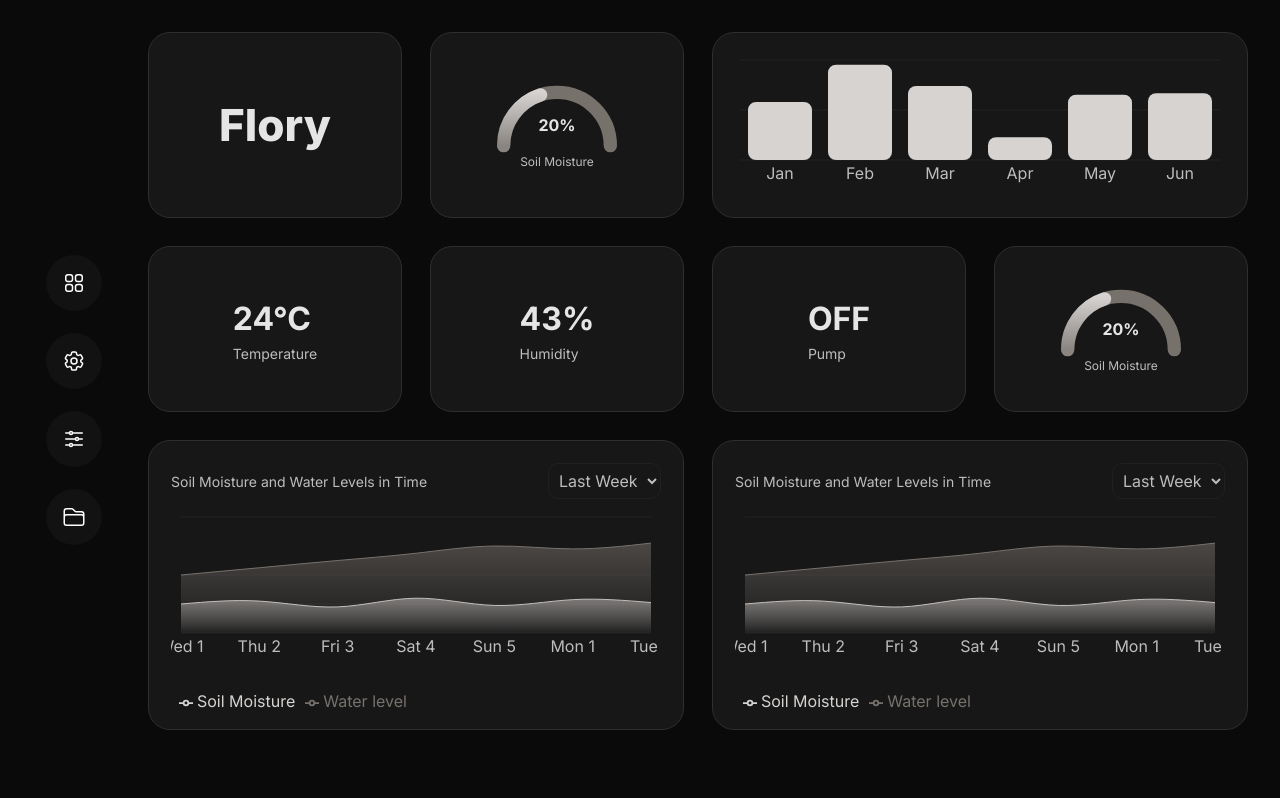
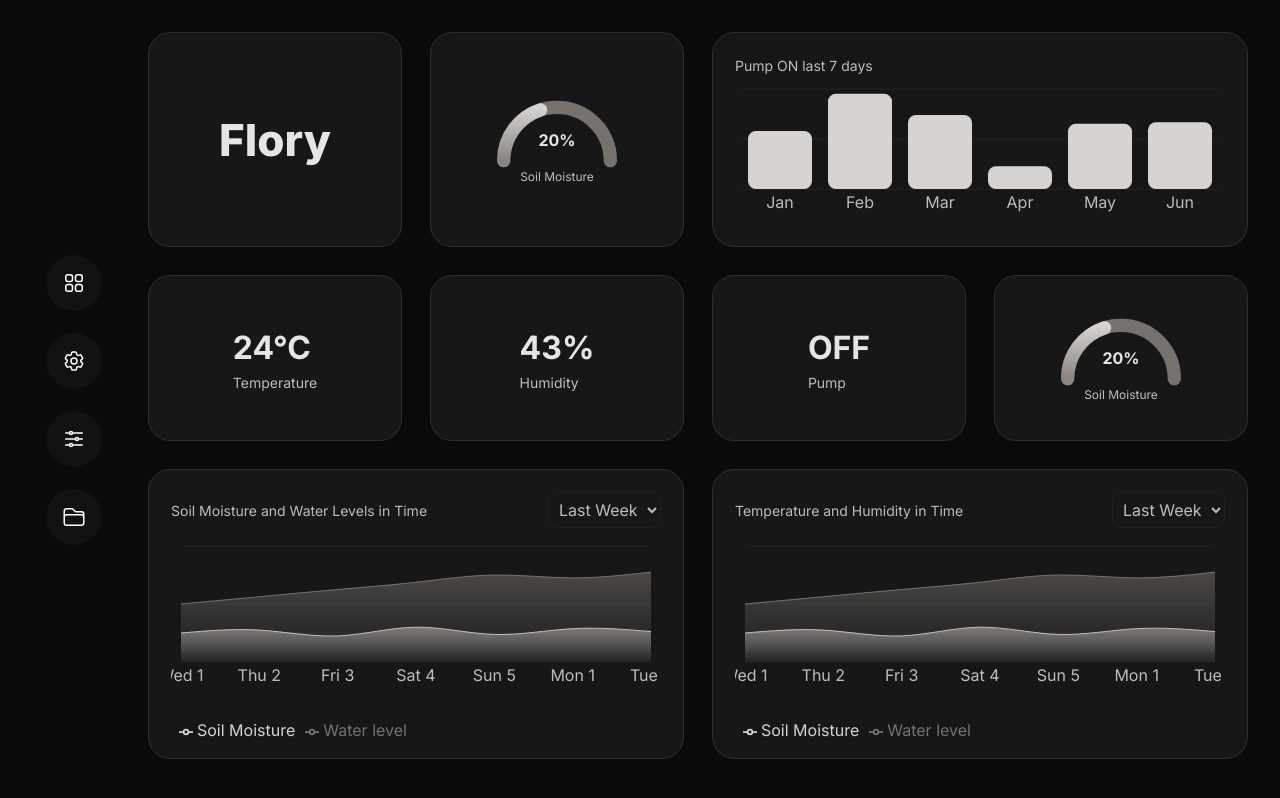
Before and after one commit to AthemiS13/Flory, a Next.js app in the folder my-app/: page / in a window 1280 px wide. Built offline with nearby package versions, Linux system fonts and the light colour scheme.

Commit message:
feat: add title prop to chart components for improved customization

```diff
--- a/my-app/components/charts/ChartAreaInteractive.client.tsx
+++ b/my-app/components/charts/ChartAreaInteractive.client.tsx
@@ -8,7 +8,7 @@ export default function ChartAreaInteractive({className = '', title='Soil Moistu
   return (
     <Card className={`card-large ${className}`} center={false}>
       <Suspense fallback={<div style={{height:180}} />}>
-        <Area />
+        <Area title={title} />
       </Suspense>
     </Card>
   )
--- a/my-app/components/charts/ChartRadialStacked.client.tsx
+++ b/my-app/components/charts/ChartRadialStacked.client.tsx
@@ -6,13 +6,13 @@ import { RadialBarChart, RadialBar, PolarRadiusAxis } from 'recharts'
 
 const chartData = [{ month: 'january', desktop: 1260, mobile: 570 }]
 
-export default function ChartRadialStacked({className = ''}:{className?:string}){
+export default function ChartRadialStacked({className = '', title = 'Water Level'}:{className?:string, title?:string}){
   const total = chartData[0].desktop + chartData[0].mobile
   return (
     <Card className={className}>
       <div style={{display:'flex',flexDirection:'column',alignItems:'center',gap:6}}>
         <div style={{fontWeight:700,color:'var(--fg)'}}>{total.toLocaleString()}</div>
-        <div style={{color:'var(--muted)'}}>Pump ON last 7 days</div>
+        <div style={{color:'var(--muted)'}}>{title}</div>
       </div>
       <div style={{height:160,width:220,marginTop:8}}>
         <RadialBarChart width={220} height={160} cx="50%" cy="100%" innerRadius={40} outerRadius={80} data={chartData} startAngle={180} endAngle={0}>
--- a/my-app/components/charts/_AreaInner.tsx
+++ b/my-app/components/charts/_AreaInner.tsx
@@ -12,11 +12,11 @@ const chartData = [
   { date: 'Tue 2', soil: 21, water: 62 },
 ]
 
-export default function AreaInner(){
+export default function AreaInner({title = 'Soil Moisture and Water Levels in Time'}:{title?:string}){
   return (
   <div style={{width:'100%'}}>
       <div style={{display:'flex',justifyContent:'space-between',alignItems:'center',marginBottom:8}}>
-        <div style={{fontSize:14,color:'var(--muted)'}}>Soil Moisture and Water Levels in Time</div>
+        <div style={{fontSize:14,color:'var(--muted)'}}>{title}</div>
         <select style={{background:'transparent',color:'var(--muted)',borderRadius:10,border:'1px solid rgba(255,255,255,0.04)',padding:6}}>
           <option>Last Week</option>
         </select>
--- a/my-app/components/charts/_BarInner.tsx
+++ b/my-app/components/charts/_BarInner.tsx
@@ -14,13 +14,16 @@ const data = [
 export default function BarInner(){
   return (
     <div style={{width:'100%'}}>
+      <div style={{display:'flex',justifyContent:'flex-start',alignItems:'center',marginBottom:8}}>
+        <div style={{fontSize:14,color:'var(--muted)'}}>Pump ON last 7 days</div>
+      </div>
       <div style={{height:140}}>
         <ResponsiveContainer width="100%" height="100%">
           <BarChart data={data}>
             <CartesianGrid vertical={false} strokeOpacity={0.06} />
             <XAxis dataKey="month" tick={{fill:'var(--muted)'}} axisLine={false} tickLine={false} />
-            <Tooltip contentStyle={{background:'var(--card)',border:'1px solid var(--card-stroke)'}} itemStyle={{color:'var(--fg)'}}/>
-            <Bar dataKey="value" fill="var(--graph-1)" radius={[8,8,8,8]} />
+            <Tooltip cursor={false} contentStyle={{background:'var(--card)',border:'1px solid var(--card-stroke)'}} itemStyle={{color:'var(--fg)'}}/>
+            <Bar dataKey="value" fill="var(--graph-1)" radius={[8,8,8,8]} isAnimationActive={false} />
           </BarChart>
         </ResponsiveContainer>
       </div>
--- a/my-app/components/charts/_RadialInner.tsx
+++ b/my-app/components/charts/_RadialInner.tsx
@@ -5,12 +5,12 @@ import { RadialBarChart, RadialBar, PolarRadiusAxis } from 'recharts'
 
 const chartData = [{ month: 'january', desktop: 1260, mobile: 570 }]
 
-export default function RadialInner(){
+export default function RadialInner({title = 'Water Level'}:{title?:string}){
   const total = chartData[0].desktop + chartData[0].mobile
   return (
     <div style={{display:'flex',flexDirection:'column',alignItems:'center',gap:6}}>
       <div style={{fontWeight:700,color:'var(--fg)'}}>{total.toLocaleString()}</div>
-      <div style={{color:'var(--muted)'}}>Pump ON last 7 days</div>
+      <div style={{color:'var(--muted)'}}>{title}</div>
       <div style={{height:160,width:220,marginTop:8}}>
         <RadialBarChart width={220} height={160} cx="50%" cy="100%" innerRadius={40} outerRadius={80} data={chartData} startAngle={180} endAngle={0}>
           <PolarRadiusAxis tick={false} axisLine={false} />
```
